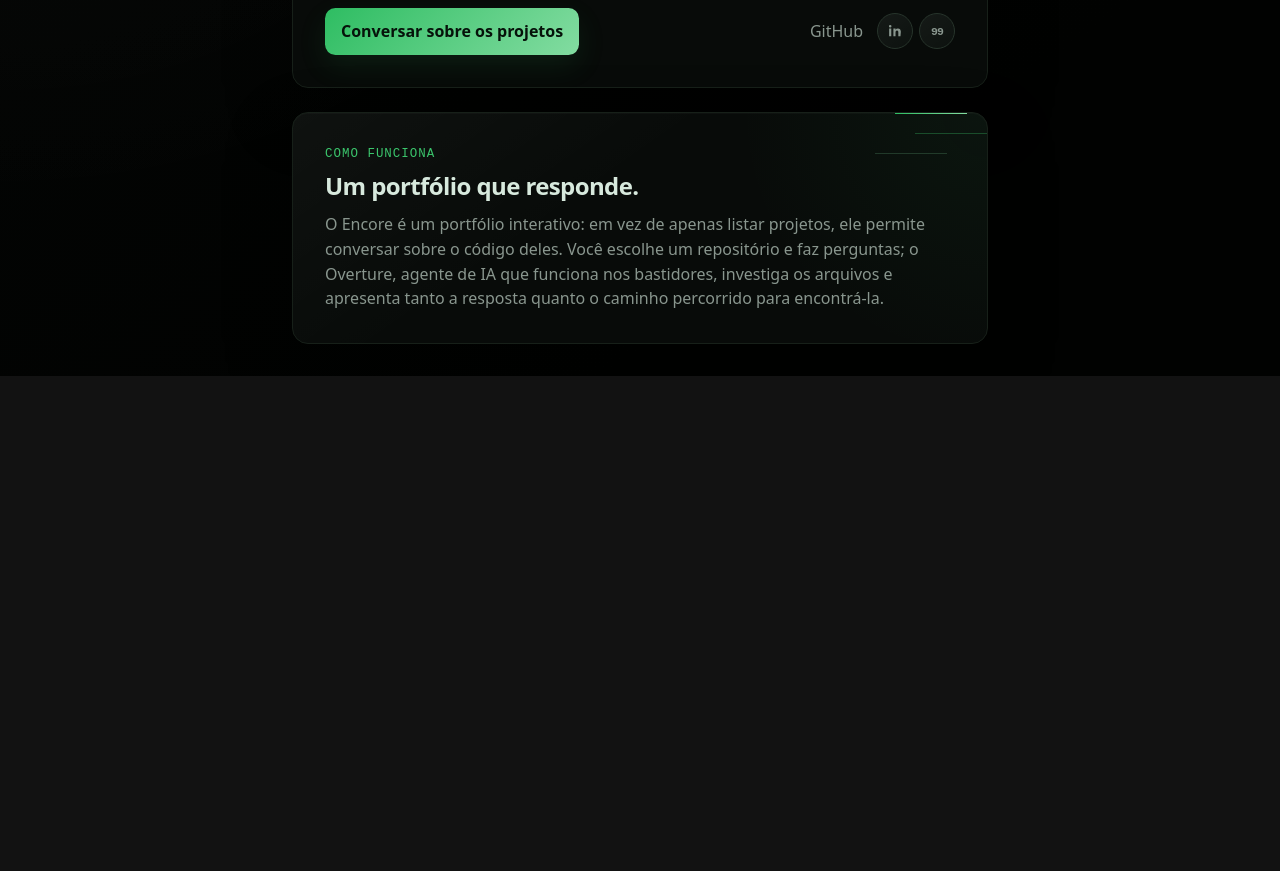
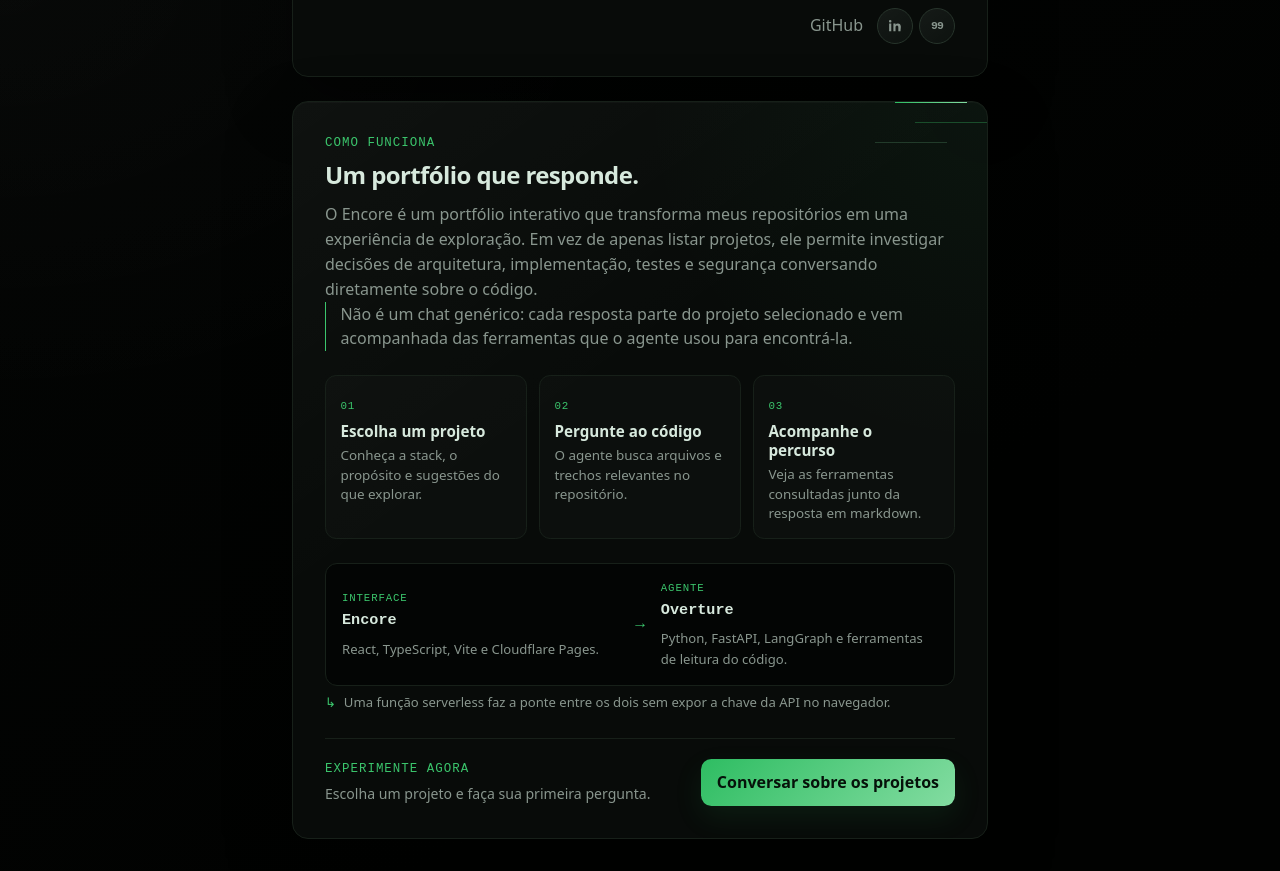
Before and after one commit to Brunotlps/encore, a React (Vite) app: page / in a window 1280 px wide. Shown: the part 620-1491 px from the top of the page. Before the commit the page ends 996 px from the top, so only its background shows below. Built offline with nearby package versions, Linux system fonts and the light colour scheme; a web font is replaced by a local one.

Commit message:
Expand Encore project overview

```diff
--- a/src/App.tsx
+++ b/src/App.tsx
@@ -75,11 +75,7 @@ function AboutPage() {
           foco em testes automatizados, segurança e observabilidade. Também contribuo
           para projetos open source, incluindo o Caddy.
         </p>
-        <div className="about-actions">
-          <Link href="/chat" className="primary-link">
-            Conversar sobre os projetos
-          </Link>
-          <div className="about-secondary-actions">
+        <div className="profile-actions">
           <a
             href="https://github.com/Brunotlps"
             target="_blank"
@@ -90,18 +86,71 @@ function AboutPage() {
           <SocialLinks />
         </div>
       </div>
-      </div>
 
       <article className="about-encore" aria-labelledby="encore-title">
+        <header className="encore-intro">
           <p className="eyebrow">Como funciona</p>
           <h2 id="encore-title">Um portfólio que responde.</h2>
           <p>
-          O Encore é um portfólio interativo: em vez de apenas listar projetos, ele
-          permite conversar sobre o código deles. Você escolhe um repositório e faz
-          perguntas; o Overture, agente de IA que funciona nos bastidores, investiga
-          os arquivos e apresenta tanto a resposta quanto o caminho percorrido para
-          encontrá-la.
+            O Encore é um portfólio interativo que transforma meus repositórios em
+            uma experiência de exploração. Em vez de apenas listar projetos, ele
+            permite investigar decisões de arquitetura, implementação, testes e
+            segurança conversando diretamente sobre o código.
           </p>
+          <p className="encore-highlight">
+            Não é um chat genérico: cada resposta parte do projeto selecionado e vem
+            acompanhada das ferramentas que o agente usou para encontrá-la.
+          </p>
+        </header>
+
+        <ol className="encore-steps" aria-label="Como o Encore funciona">
+          <li>
+            <span aria-hidden="true">01</span>
+            <h3>Escolha um projeto</h3>
+            <p>Conheça a stack, o propósito e sugestões do que explorar.</p>
+          </li>
+          <li>
+            <span aria-hidden="true">02</span>
+            <h3>Pergunte ao código</h3>
+            <p>O agente busca arquivos e trechos relevantes no repositório.</p>
+          </li>
+          <li>
+            <span aria-hidden="true">03</span>
+            <h3>Acompanhe o percurso</h3>
+            <p>Veja as ferramentas consultadas junto da resposta em markdown.</p>
+          </li>
+        </ol>
+
+        <div className="encore-architecture" aria-label="Arquitetura do Encore">
+          <div>
+            <span>Interface</span>
+            <strong>Encore</strong>
+            <p>React, TypeScript, Vite e Cloudflare Pages.</p>
+          </div>
+          <span className="architecture-connector" aria-hidden="true">
+            →
+          </span>
+          <div>
+            <span>Agente</span>
+            <strong>Overture</strong>
+            <p>Python, FastAPI, LangGraph e ferramentas de leitura do código.</p>
+          </div>
+        </div>
+
+        <p className="encore-security">
+          Uma função serverless faz a ponte entre os dois sem expor a chave da API no
+          navegador.
+        </p>
+
+        <footer className="encore-action">
+          <div>
+            <p className="eyebrow">Experimente agora</p>
+            <p>Escolha um projeto e faça sua primeira pergunta.</p>
+          </div>
+          <Link href="/chat" className="primary-link">
+            Conversar sobre os projetos
+          </Link>
+        </footer>
       </article>
     </section>
   );
--- a/src/index.css
+++ b/src/index.css
@@ -128,7 +128,7 @@ textarea {
 
 .site-header nav a,
 .profile-links a,
-.about-actions a {
+.profile-actions > a {
   position: relative;
   color: var(--text-dim);
   text-decoration: none;
@@ -137,7 +137,7 @@ textarea {
 
 .site-header nav a:hover,
 .profile-links a:hover,
-.about-actions a:not(.primary-link):hover {
+.profile-actions > a:hover {
   color: var(--green-bright);
 }
 
@@ -254,36 +254,33 @@ textarea {
 }
 
 .about-lead,
-.about-encore > p:last-child {
+.encore-intro > p:not(.eyebrow) {
   margin: 0;
   color: var(--text-dim);
 }
 
-.about-actions {
+.profile-actions {
   display: flex;
   align-items: center;
-  justify-content: space-between;
-  gap: 1rem;
+  justify-content: flex-end;
+  gap: 0.85rem;
   margin-top: 1.5rem;
 }
 
-.about-actions .primary-link {
+.primary-link {
+  display: inline-flex;
+  align-items: center;
+  justify-content: center;
   padding: 0.7rem 1rem;
   border-radius: 0.65rem;
   background: var(--gradient);
   color: #06120a;
   font-weight: 600;
+  text-decoration: none;
   box-shadow: 0 0.7rem 1.8rem rgba(46, 189, 98, 0.1);
   transition:
     filter 140ms ease,
     transform 140ms ease;
-}
-
-.about-secondary-actions {
-  display: flex;
-  align-items: center;
-  gap: 0.85rem;
-  margin-left: auto;
 }
 
 .profile-links {
@@ -325,6 +322,138 @@ textarea {
   font-size: 0.72rem;
   font-weight: 600;
   letter-spacing: -0.08em;
+}
+
+/* ---------- apresentação do Encore ---------- */
+
+.encore-intro {
+  max-width: 39rem;
+}
+
+.encore-intro h2 {
+  margin-bottom: 0.85rem;
+}
+
+.encore-intro .encore-highlight {
+  margin-top: 1rem;
+  padding-left: 0.9rem;
+  border-left: 1px solid var(--green);
+  color: var(--text);
+}
+
+.encore-steps {
+  display: grid;
+  grid-template-columns: repeat(3, 1fr);
+  gap: 0.75rem;
+  list-style: none;
+  margin: 1.5rem 0;
+  padding: 0;
+}
+
+.encore-steps li {
+  min-width: 0;
+  padding: 0.9rem;
+  border: 1px solid var(--border);
+  border-radius: 0.7rem;
+  background: rgba(255, 255, 255, 0.014);
+}
+
+.encore-steps li > span {
+  color: var(--green);
+  font-family: var(--mono);
+  font-size: 0.68rem;
+  letter-spacing: 0.08em;
+}
+
+.encore-steps h3 {
+  margin: 0.4rem 0 0.35rem;
+  color: var(--mint);
+  font-size: 0.95rem;
+  font-weight: 600;
+  line-height: 1.25;
+}
+
+.encore-steps p {
+  margin: 0;
+  color: var(--text-dim);
+  font-size: 0.84rem;
+  line-height: 1.45;
+}
+
+.encore-architecture {
+  display: grid;
+  grid-template-columns: 1fr auto 1fr;
+  align-items: center;
+  gap: 1rem;
+  padding: 1rem;
+  border: 1px solid var(--border);
+  border-radius: 0.75rem;
+  background: var(--bg);
+}
+
+.encore-architecture > div {
+  min-width: 0;
+}
+
+.encore-architecture div > span {
+  display: block;
+  color: var(--green);
+  font-family: var(--mono);
+  font-size: 0.67rem;
+  letter-spacing: 0.08em;
+  text-transform: uppercase;
+}
+
+.encore-architecture strong {
+  display: block;
+  margin-top: 0.15rem;
+  color: var(--mint);
+  font-family: var(--mono);
+  font-size: 0.95rem;
+  font-weight: 600;
+}
+
+.encore-architecture p,
+.encore-security {
+  margin: 0.35rem 0 0;
+  color: var(--text-dim);
+  font-size: 0.82rem;
+}
+
+.architecture-connector {
+  color: var(--green);
+  font-family: var(--mono);
+}
+
+.encore-security {
+  padding-left: 1.05rem;
+}
+
+.encore-security::before {
+  content: "↳ ";
+  margin-left: -1.05rem;
+  color: var(--green);
+  font-family: var(--mono);
+}
+
+.encore-action {
+  display: flex;
+  align-items: center;
+  justify-content: space-between;
+  gap: 1rem;
+  margin-top: 1.5rem;
+  padding-top: 1.25rem;
+  border-top: 1px solid var(--border);
+}
+
+.encore-action div > p:last-child {
+  margin: 0.2rem 0 0;
+  color: var(--text-dim);
+  font-size: 0.88rem;
+}
+
+.encore-action .primary-link {
+  flex: 0 0 auto;
 }
 
 /* ---------- seletor de projetos ---------- */
@@ -734,7 +863,7 @@ textarea {
 }
 
 .chat-form button:hover:not(:disabled),
-.about-actions .primary-link:hover {
+.primary-link:hover {
   filter: brightness(1.1);
   transform: translateY(-1px);
 }
@@ -798,15 +927,38 @@ textarea {
     font-size: clamp(1.85rem, 9vw, 2.45rem);
   }
 
-  .about-actions {
+  .profile-actions {
+    justify-content: space-between;
+    width: 100%;
+  }
+
+  .encore-steps {
+    grid-template-columns: 1fr;
+    gap: 0.55rem;
+    margin-block: 1.2rem;
+  }
+
+  .encore-steps li {
+    padding: 0.8rem;
+  }
+
+  .encore-architecture {
+    grid-template-columns: 1fr;
+    gap: 0.55rem;
+  }
+
+  .architecture-connector {
+    transform: rotate(90deg);
+    transform-origin: center;
+  }
+
+  .encore-action {
     align-items: stretch;
     flex-direction: column;
   }
 
-  .about-secondary-actions {
-    justify-content: space-between;
+  .encore-action .primary-link {
     width: 100%;
-    margin-left: 0;
   }
 
   .projects {
@@ -850,7 +1002,7 @@ textarea {
 }
 
 @media (max-width: 23rem) {
-  .about-actions .primary-link {
+  .primary-link {
     width: 100%;
     text-align: center;
   }
```
Also changed, not shown: 1 other file (tests, documents, lock files or other folders). Lines whose indentation alone changed are shown as unchanged.
